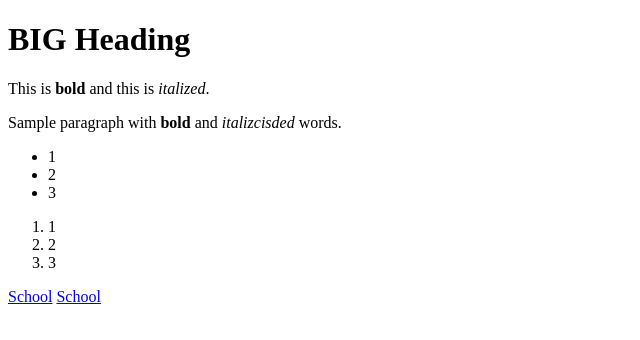
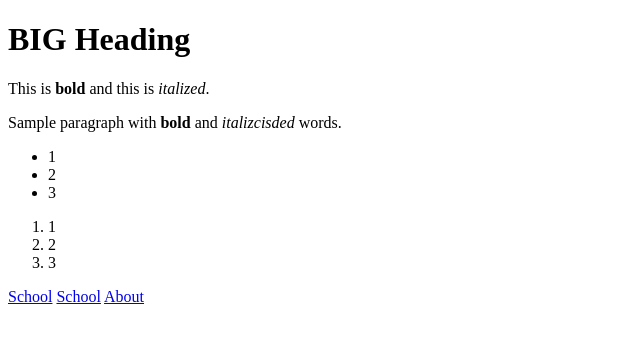
Before and after one commit to knightdarkwood/git_test, a plain HTML site: page website/index.html in a window 1280 px wide. Shown: the full height of the page, 0-640 px from the left. Drawn offline with Linux system fonts and the light colour scheme.

Commit message:
"fixed directories"

```diff
--- a/website/index.html
+++ b/website/index.html
@@ -28,5 +28,8 @@
     <a href="https://www.theodinproject.com/about" target="_self" rel="noopener noreferer">School</a>
     <a href="https://www.theodinproject.com/about" target="_blank" rel="noopener noreferer">School</a>
     <!-- take note, need noopener no referer for security -->
+
+    <a href="pages/about.html" target="_blank">About</a>
+    <!-- check not in same directory???? -->
 </body>
 </html>
```
Also changed, not shown: website/pages/about.html (renamed from website/about.html).
